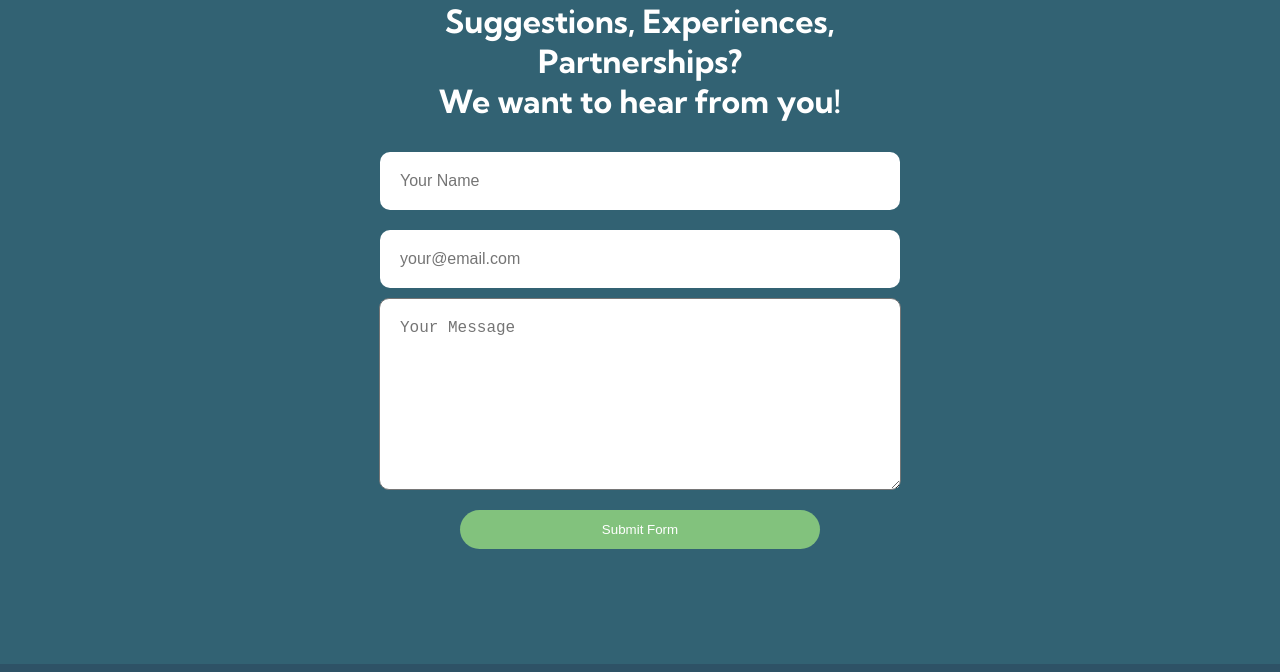
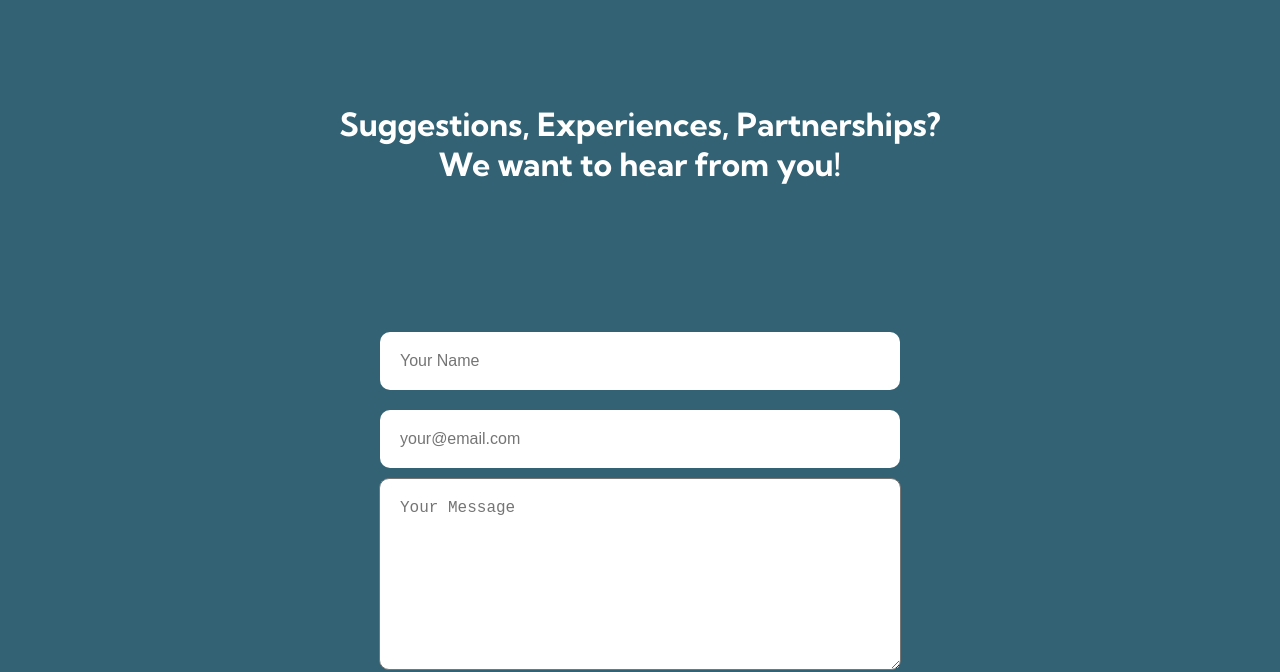
Before and after one commit to AnyaLuLu/Ceritas_Webpage, a plain HTML site: page frontend/ContactUs.html in a window 1280 px wide. Shown: the part 136-808 px from the top of the page. Drawn offline with Linux system fonts and the light colour scheme.

Commit message:
correcting overflow

```diff
--- a/frontend/ContactUs.html
+++ b/frontend/ContactUs.html
@@ -20,16 +20,14 @@
         </nav>
     </header>
     <main>
+        <div class="contact-title" style="color: white; margin-top: 10vh;">
+            <h1>Suggestions, Experiences, Partnerships?
+                <br>
+                We want to hear from you!
+            </h1>
+        </div>
         <div class="contact-container">
-
-
             <form action="https://api.web3forms.com/submit" method="POST">
-                <div class="contact-title">
-                    <h1>Suggestions, Experiences, Partnerships?
-                        <br>
-                        We want to hear from you!
-                    </h1>
-                </div>
                 <!-- Replace with your Access Key -->
                 <input type="hidden" name="access_key" value="13396c2a-b4f4-4b56-b1df-703856bb2595">
 
--- a/frontend/style.css
+++ b/frontend/style.css
@@ -514,7 +514,7 @@ span{
 .contact-container{
     color: #ffffff;
     text-align: center;
-    height: 60vh;
+    height: 80vh;
     display: flex;
     flex-direction: row;
     align-items: center;
```
Also changed, not shown: frontend/index.html (+2 -5 lines).
